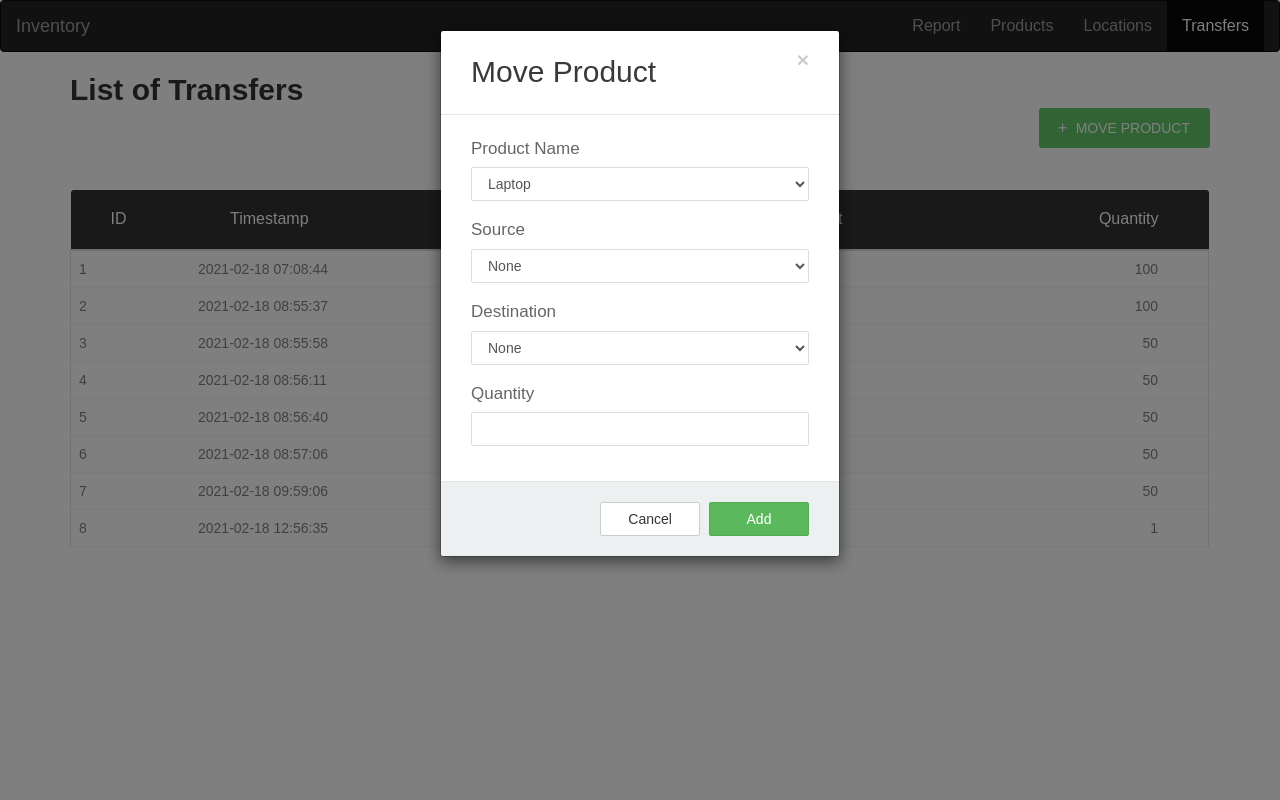
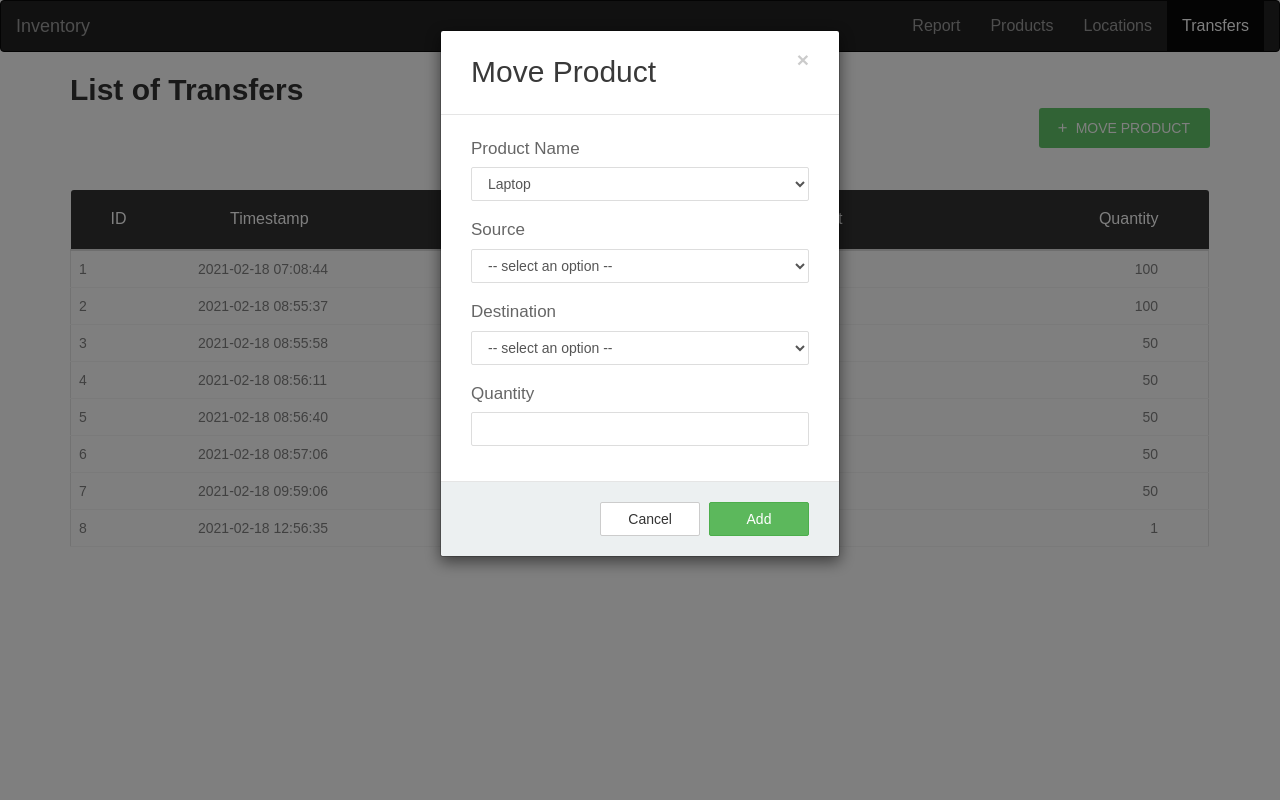
Before and after one commit to mkaur24/inventory-management, a Flask app: page /transfers in a window 1280 px wide, after a click on "MOVE PRODUCT". Run offline with Flask 2, Linux system fonts and the light colour scheme; data comes from the database, SQL or seed files in the repository; parts of the project's set-up code (start-up, migrations or seed data) failed here and were passed over; some libraries are stand-ins or nearby versions.

Commit message:
req.txt created

```diff
--- a/app.py
+++ b/app.py
@@ -2,8 +2,6 @@ from __future__ import print_function # In python 2.7
 import sys
 import sqlite3
 from flask import Flask, render_template, request, url_for, flash, redirect
-from werkzeug.exceptions import abort
-
 
 def get_db_connection():
     conn = sqlite3.connect('database.db')
@@ -13,21 +11,20 @@ def get_db_connection():
 app = Flask(__name__)
 app.config['SECRET_KEY'] = 'd,sjsfhugsbdchvh'
 
-def get_prodid(prod_name):
-    conn = get_db_connection()
-    post = conn.execute('SELECT * FROM products WHERE prod_name = ?',
-                        (prod_name,)).fetchone()
-    conn.close()
-    if post is None:
-        abort(404)
-    return post
-
 @app.route('/')
 def index():
     conn = get_db_connection()
     report = conn.execute('SELECT * FROM report').fetchall()
     conn.close()
     return render_template('index.html', report=report)
+
+@app.route('<p>/r', methods=("GET"))
+def r(p,s):
+    conn = get_db_connection()
+    report = conn.execute('SELECT * FROM report').fetchall()
+    conn.close()
+    return render_template('index.html', report=report)
+
 
 @app.route('/products', methods=('GET', 'POST'))
 def products():
@@ -85,6 +82,7 @@ def transfers():
     conn = get_db_connection()
     m = conn.execute('SELECT * FROM movement').fetchall()
     p = conn.execute('SELECT * FROM product').fetchall()
+    r = conn.execute('SELECT * FROM report').fetchall()
     l = conn.execute('SELECT location_name FROM locationn').fetchall()
     conn.close()
     if request.method == 'POST':
@@ -196,15 +194,13 @@ def transfers():
                             else:
                                 flash('Quantity cannot be moved. Not available at the source location!')
                     return redirect(url_for('transfers'))
-    return render_template('transfers.html', m=m, p=p,l=l)
+    return render_template('transfers.html', m=m, p=p,l=l, r=r)
 
 @app.route('/<lid>/edit', methods=('GET', 'POST'))
 def edit(lid):
     conn = get_db_connection()
     l = conn.execute('SELECT * FROM locationn WHERE location_name = ?',(lid,)).fetchone()
     conn.close()
-    if lid is None:
-        abort(404)
     if request.method == 'POST':
             location_name = request.form['location_name']
             if not location_name:
@@ -225,8 +221,6 @@ def pedit(pid):
     conn = get_db_connection()
     p = conn.execute('SELECT * FROM product WHERE prod_name = ?',(pid,)).fetchone()
     conn.close()
-    if pid is None:
-        abort(404)
     if request.method == 'POST':
             prod_name = request.form['prod_name']
             qty=request.form['qty']
--- /dev/null
+++ b/requirements.txt
@@ -0,0 +1 @@
+Flask==1.1.2
--- a/templates/base.html
+++ b/templates/base.html
@@ -18,6 +18,7 @@
     <link href="static/css/theme.css" rel="stylesheet" media="all">
 
     <title>Inventory</title>
+
   </head>
   <body>
 
@@ -25,8 +26,6 @@
 
 
     <!-- Optional JavaScript -->
-    <!-- jQuery first, then Popper.js, then Bootstrap JS -->
-    <script src="https://code.jquery.com/jquery-3.3.1.slim.min.js" integrity="sha384-q8i/X+965DzO0rT7abK41JStQIAqVgRVzpbzo5smXKp4YfRvH+8abtTE1Pi6jizo" crossorigin="anonymous"></script>
     <script src="https://cdnjs.cloudflare.com/ajax/libs/popper.js/1.14.7/umd/popper.min.js" integrity="sha384-UO2eT0CpHqdSJQ6hJty5KVphtPhzWj9WO1clHTMGa3JDZwrnQq4sF86dIHNDz0W1" crossorigin="anonymous"></script>
     <script src="https://stackpath.bootstrapcdn.com/bootstrap/4.3.1/js/bootstrap.min.js" integrity="sha384-JjSmVgyd0p3pXB1rRibZUAYoIIy6OrQ6VrjIEaFf/nJGzIxFDsf4x0xIM+B07jRM" crossorigin="anonymous"></script>
   </body>
--- a/templates/transfers.html
+++ b/templates/transfers.html
@@ -78,6 +78,7 @@
                     <button type="button" class="close" data-dismiss="modal" aria-hidden="true">&times;</button>
                 </div>
                 <div class="modal-body">
+                    <div id="two">
                     <div class="form-group">
                         <label>Product Name</label>
                         <select id="prod" class="form-control" name="prod_name">
@@ -89,15 +90,17 @@
                     <div class="form-group">
                         <label>Source</label>
                         <select id='loc' class="form-control" name="from_l">
+                            <option disabled selected value> -- select an option -- </option>
                             <option value="NULL">None</option>
                             {% for i in l %}
                             <option value="{{ i['location_name'] }}">{{ i['location_name'] }}</option>
                             {% endfor %}
                         </select>
-                    </div>
+                    </div></div>
                     <div class="form-group">
                         <label>Destination</label>
-                        <select class="form-control" name="to_l">
+                        <select id="des" class="form-control" name="to_l">
+                            <option disabled selected value> -- select an option -- </option>
                             <option value="NULL">None</option>
                             {% for i in l %}
                             <option value="{{ i['location_name'] }}">{{ i['location_name'] }}</option>
@@ -106,7 +109,7 @@
                         </select> </div>
                     <div class="form-group">
                         <label>Quantity</label>
-                        <input type="text" name="qty" class="form-control" value="{{ request.form['qty'] }}" required>
+                        <input type="text" id="info" name="qty" class="form-control" value="{{ request.form['qty'] }}" required>
                     </div>
                 </div>
                 <div class="modal-footer">
@@ -117,9 +120,37 @@
         </div>
     </div>
 </div>
-<script>
-    document.getElementById("mvp").addEventListener("click", function() {
-      document.getElementById("demo").innerHTML = "Hello World";
-    });
+<script src="https://code.jquery.com/jquery-3.3.1.slim.min.js" integrity="sha384-q8i/X+965DzO0rT7abK41JStQIAqVgRVzpbzo5smXKp4YfRvH+8abtTE1Pi6jizo" crossorigin="anonymous"></script>
+
+<script type="text/javascript">
+    var prod = document.getElementById('prod');
+    var loc = document.getElementById('loc');
+    var two = document.getElementById('two');
+  var info = document.getElementById('info');
+  prod.onchange = function() {
+  info.value = prod.value +loc.value;
+  }
+
+  two.addEventListener("change", function(){
+   element.innerText = "something";
+});
+
+  function fetchData() {
+  fetch('http://127.0.0.1:5000/r')
+  .then( response => response.json() )
+  .then( data => some_function(data) )
+}
+    </script>
+
+<script type="text/javascript">
+    function u()
+    {
+        var select = document.getElementById("prod");
+        var option = select.options[select.selectedIndex];
+        if (option.id == "Mobiles")
+        {
+            document.getElementById("info").value = option.text;
+        }
+    }
     </script>
 {% endblock %}
```
